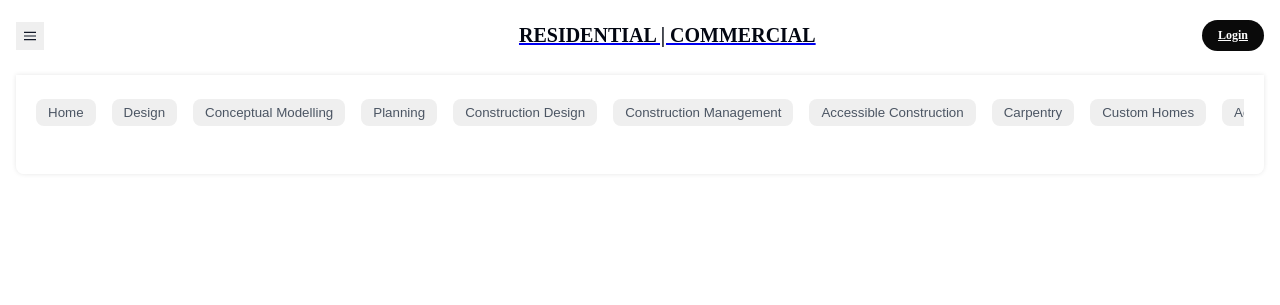
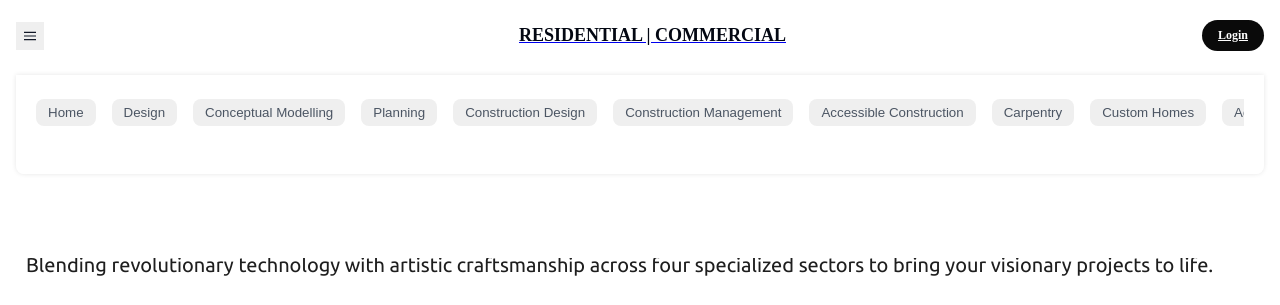
Before and after one commit to Reh1t/BTTest, a Next.js app: page / in a window 1280 px wide. Shown: the top 305 px of the page. Built offline with nearby package versions, Linux system fonts and the light colour scheme.

Commit message:
NavBar Set Screen Size issue

```diff
--- a/components/Header.jsx
+++ b/components/Header.jsx
@@ -7,7 +7,7 @@ import { useRouter } from 'next/router';
 const Header = () => {
 
   const router = useRouter();
-  const websitePrefix = 'www.cafepiala.shop';
+  const websitePrefix = 'https://buildingtraditonpreview.vercel.app/';
 
   const [publicLogin, setPublicLogin] = useState('');
   const [name, setName] = useState('');
@@ -97,15 +97,14 @@ const Header = () => {
 
 
   return (
-    <header className="font-poppins bg-white">
+    <header className= " bg-white max-w-full z-10 fixed top-0 left-0 right-0">
       <nav class="bg-transparent bg-opacity-0 px-4 lg:px-6 py-5">
         <div class="flex flex-wrap justify-between items-center mx-auto max-w-screen-xl">
           <SidebarMenu />
           <Link href="/" class="flex items-center">
-            <span class="self-center text-xl font-semibold whitespace-nowrap text-gray-950 w-44 lg:w-24">RESIDENTIAL | COMMERCIAL</span>
+            <span class="self-center text-lg font-semibold whitespace-nowrap text-gray-950 w-44 lg:w-24">RESIDENTIAL | COMMERCIAL</span>
           </Link>
           <div class="flex items-center lg:order-2 md:border-l-2 pl-4">
-
             <div className="flex space-x-4">
               {publicLogin !== '1' ? (
                 <div className="flex space-x-2">
@@ -113,25 +112,13 @@ const Header = () => {
                     Login
                   </Link>
                 </div>
-
               ) : (
-
                 <div className="container mx-auto flex items-center justify-between px-4">
                   <div className="flex flex-row items-center justify-between">
                     <div className="rounded-full bg-gray-950 text-white shadow w-8 h-8 flex items-center justify-center relative ml-4 font-bold">
 
                       {getFirstUppercaseLetter(name)}
                     </div>
-
-                    <button
-                      className="flex items-center text-neutral-950 focus:outline-none ml-4 p-2 rounded"
-                      onClick={handleLogout}
-                    >
-                      <div className="flex flex-row ">
-
-                        <FaSignOutAlt className="text-gray-950" />
-                      </div>
-                    </button>
 
                     {isMenuOpen && (
                       <div
--- a/pages/_app.js
+++ b/pages/_app.js
@@ -16,7 +16,7 @@ function MyApp({ Component, pageProps }) {
         />
       </Head>
       <Header />
-      <Component {...pageProps} />
+      <Component {...pageProps}/>
       <Footer/>
     </Fragment>
   );
--- a/pages/index.js
+++ b/pages/index.js
@@ -21,7 +21,7 @@ const LandingPageHomePage = () => {
   }, [router]);
 
   return (
-    <div>
+    <div className="pt-32">
     <div className="w-full relative bg-white overflow-hidden flex flex-col items-center justify-start tracking-[normal]">
       <HeroSection />
       <HonoringTraditionEmbracingI />
```
